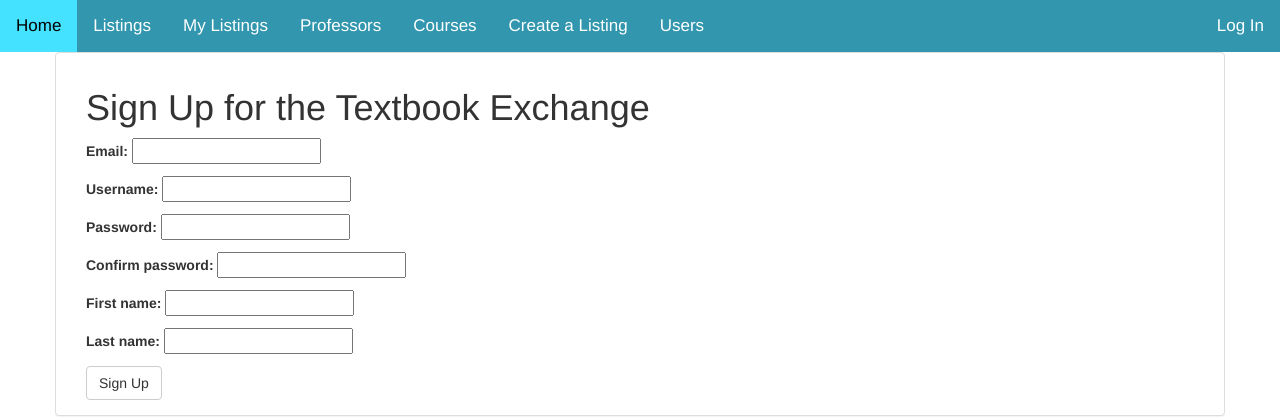
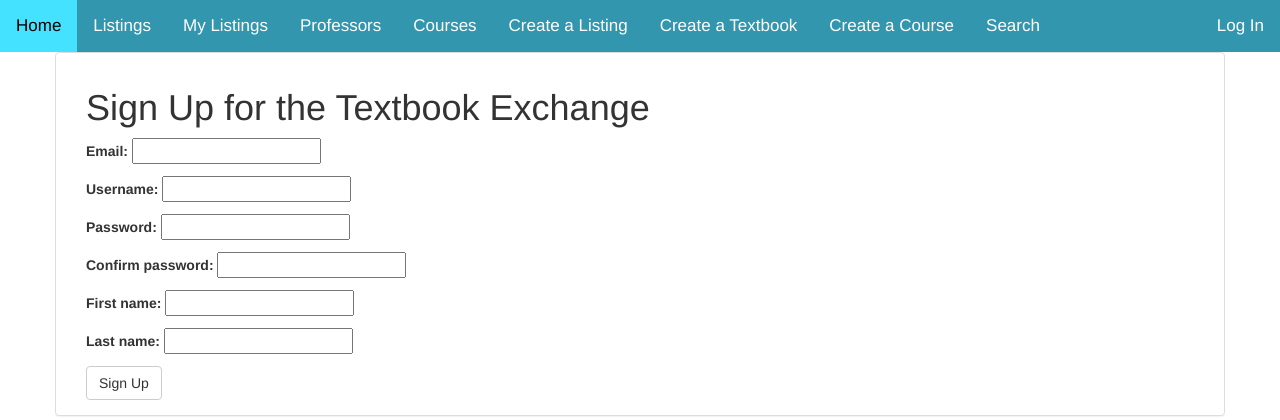
Before and after one commit to aphelyon/Textbook-Exchange, a Django app: page /signup in a window 1280 px wide. Shown: the top 420 px of the page. Run offline with Django 3.2, Linux system fonts and the light colour scheme; parts of the project's set-up code (start-up, migrations or seed data) failed here and were passed over; some libraries are stand-ins or nearby versions.

Commit message:
course page

```diff
--- a/app/web/webapp/forms.py
+++ b/app/web/webapp/forms.py
@@ -25,7 +25,7 @@ class textbookForm(forms.Form):
         course_items.append(tuple)
     course = forms.CharField(widget=forms.Select(choices=course_items))
     isbn = forms.CharField(max_length=200, label='ISBN Number')
-    pub_date = forms.DateTimeField('Publication Date', widget=forms.SelectDateWidget())
+    pub_date = forms.DateTimeField('Publication Date', widget=forms.SelectDateWidget(years=range(2019,1970, -1)))
 
 
 class listingForm(forms.Form):
@@ -62,3 +62,9 @@ class SignUpForm(forms.Form):
     confirm_password = forms.CharField(max_length=256, widget=forms.PasswordInput())
     first_name = forms.CharField(max_length=100)
     last_name = forms.CharField(max_length=100)
+
+class courseForm(forms.Form):
+    name = forms.CharField(max_length=100)
+    identifier = forms.CharField(max_length=32)
+    department = forms.CharField(max_length=100)
+    professor = forms.CharField(max_length=100)
--- a/app/web/webapp/templates/base_logged_in.html
+++ b/app/web/webapp/templates/base_logged_in.html
@@ -28,7 +28,9 @@
         <a href="">Professors</a>
         <a href="">Courses</a>
         <a href="{% url 'webapp:create_listing' %}">Create a Listing</a>
-        <a href="">Users</a>
+         <a href="{% url 'webapp:create_textbook' %}">Create a Textbook</a>
+        <a href="{% url 'webapp:create_course' %}">Create a Course</a>
+        <a href="">Search</a>
           {% load auth_cookie %}
             {% cookies as cookie_exists %}
           {% if not cookie_exists %}
--- a/app/web/webapp/templates/listing.html
+++ b/app/web/webapp/templates/course.html
@@ -2,11 +2,11 @@
 
 {% block content %}
     {% load humanize %}
-	<h1>Create Your Listing</h1>
+	<h1>Create A Course</h1>
 	<form method="post">
 	{% csrf_token %}
 	{{ form.as_p }}
-	<button type="submit" class="login btn btn-default">Submit Listing</button>
+	<button type="submit" class="login btn btn-default">Create Course</button>
 	</form>
 
 
--- a/app/web/webapp/urls.py
+++ b/app/web/webapp/urls.py
@@ -8,7 +8,8 @@ urlpatterns = [url(r'^$', views.index, name='index'),
                url(r'^signup$', views.signup, name='signup'),
                url(r'^listing/(?P<pk>\d+)$', views.listing_view, name='listing'),
                url(r'^listing$', views.Create_listing_view, name = 'create_listing'),
-               url(r'^textbook$', views.create_textbook_view, name = 'create_textbook'),
                url(r'^user/(?P<pk>\d+)$', views.user_profile_view, name='user'),
                url(r'^course/(?P<pk>\d+)$', views.course_view, name='course'),
-               url(r'^textbook/(?P<pk>\d+)$', views.textbook_view, name='textbook'),]
+               url(r'^course$', views.create_course_view, name='create_course'),
+               url(r'^textbook/(?P<pk>\d+)$', views.textbook_view, name='textbook'),
+               url(r'^textbook$', views.create_textbook_view, name='create_textbook'),]
--- a/app/web/webapp/views.py
+++ b/app/web/webapp/views.py
@@ -34,15 +34,24 @@ def listing_view(request, pk):
 #def get_user_pk(request):
 
 
+def create_course_view(request):
+    auth = request.COOKIES.get('auth')
+    course_form = webapp.forms.courseForm()
+    if not auth:
+        return HttpResponseRedirect(reverse("webapp:login"))
+    if request.method == 'GET':
+        return render(request, 'course.html', {'form': course_form})
+
+    f = webapp.forms.listingForm(request.POST)
+    if not f.is_valid():
+        return render(request, 'course.html', {'form': course_form})
 
 def create_textbook_view(request):
     auth = request.COOKIES.get('auth')
     textbook_form = webapp.forms.textbookForm()
     if not auth:
-        # Handle user not logged in while trying to create a listing
         return HttpResponseRedirect(reverse("webapp:login"))
     if request.method == 'GET':
-        # Return to form page
         return render(request, 'textbook.html', {'form': textbook_form})
 
     f = webapp.forms.listingForm(request.POST)
```
